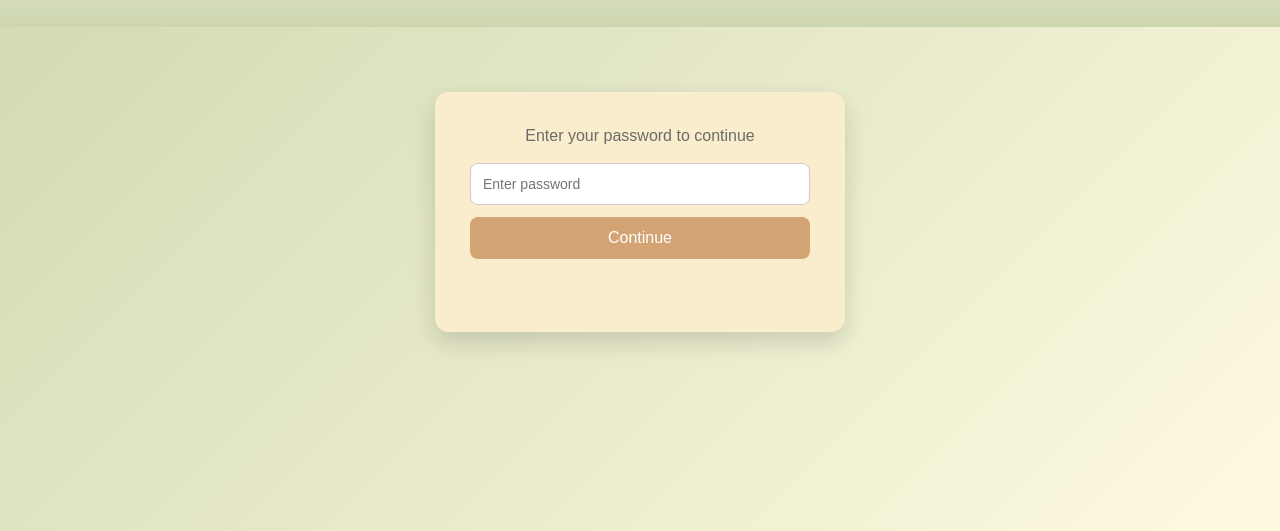
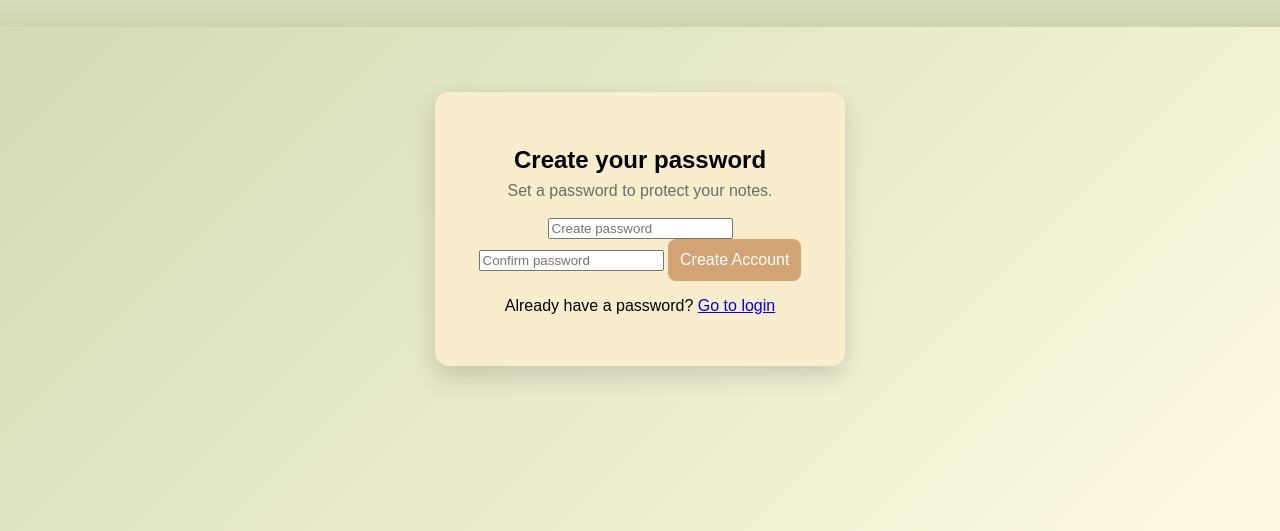
Before and after one commit to KimberlyM076/secure-notes-app, a plain HTML site: page index.html in a window 1280 px wide. Shown: the part 269-800 px from the top of the page. Drawn offline with Linux system fonts and the light colour scheme.

Commit message:
new changes

```diff
--- a/index.html
+++ b/index.html
@@ -31,23 +31,33 @@
 
 
 <main class="page">
-
 <section class="login-card">
 
-<p class="subtitle">Enter your password to continue</p>
+<h1>Create your password</h1>
 
-<div id="login-section">
+<p class="subtitle">Set a password to protect your notes.</p>
+
+<div id="signup-section">
 
 <input
 type="password"
-id="passwordInput"
-placeholder="Enter password"
+id="signupPassword"
+placeholder="Create password"
 />
-<button id="authButton">Continue</button>
 
-<p id="errorMessage"></p>
+<input
+type="password"
+id="confirmPassword"
+placeholder="Confirm password"
+/>
+
+<button id="createAccountBtn">Create Account</button>
+
+<p id="signupMessage"></p>
+
 </div>
 
+<p>Already have a password? <a href="notes.html">Go to login</a></p>
 </section>
 
 </main>
```
Also changed, not shown: notes.html (+2 -2 lines).
